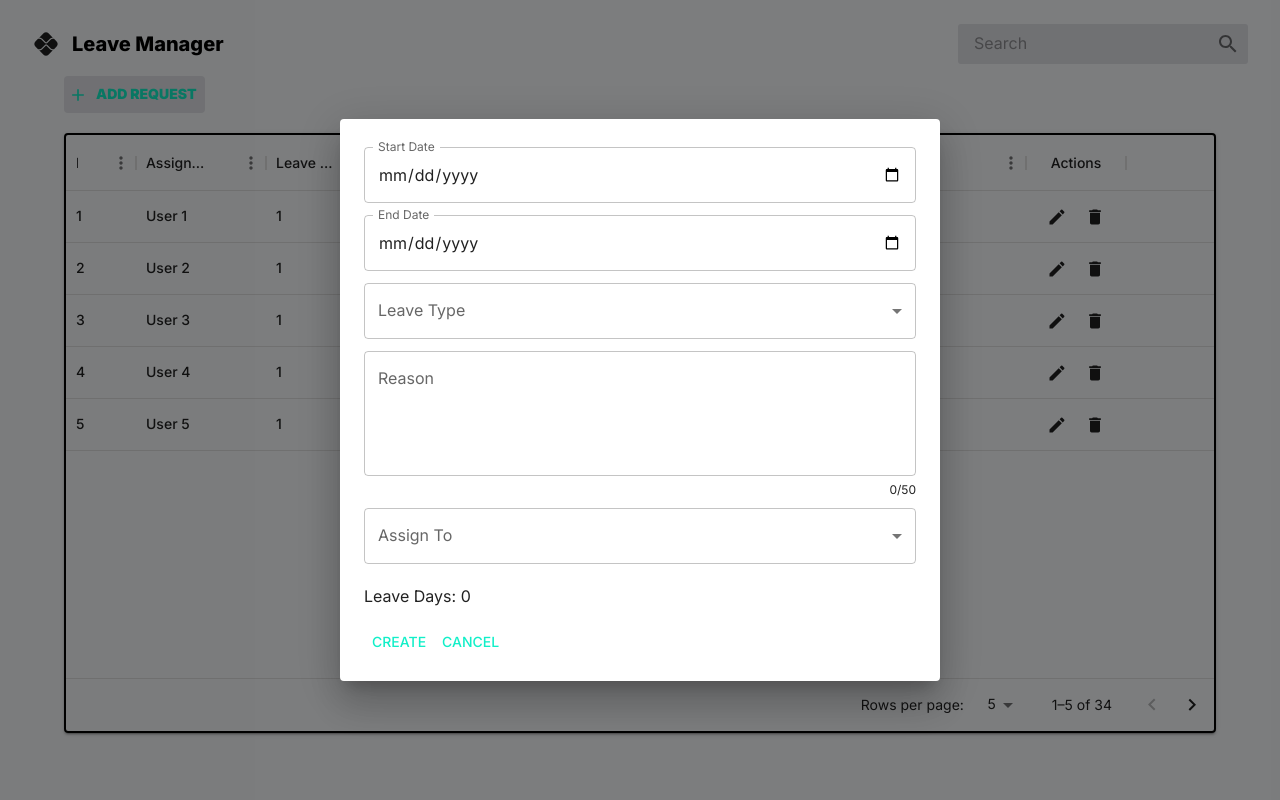
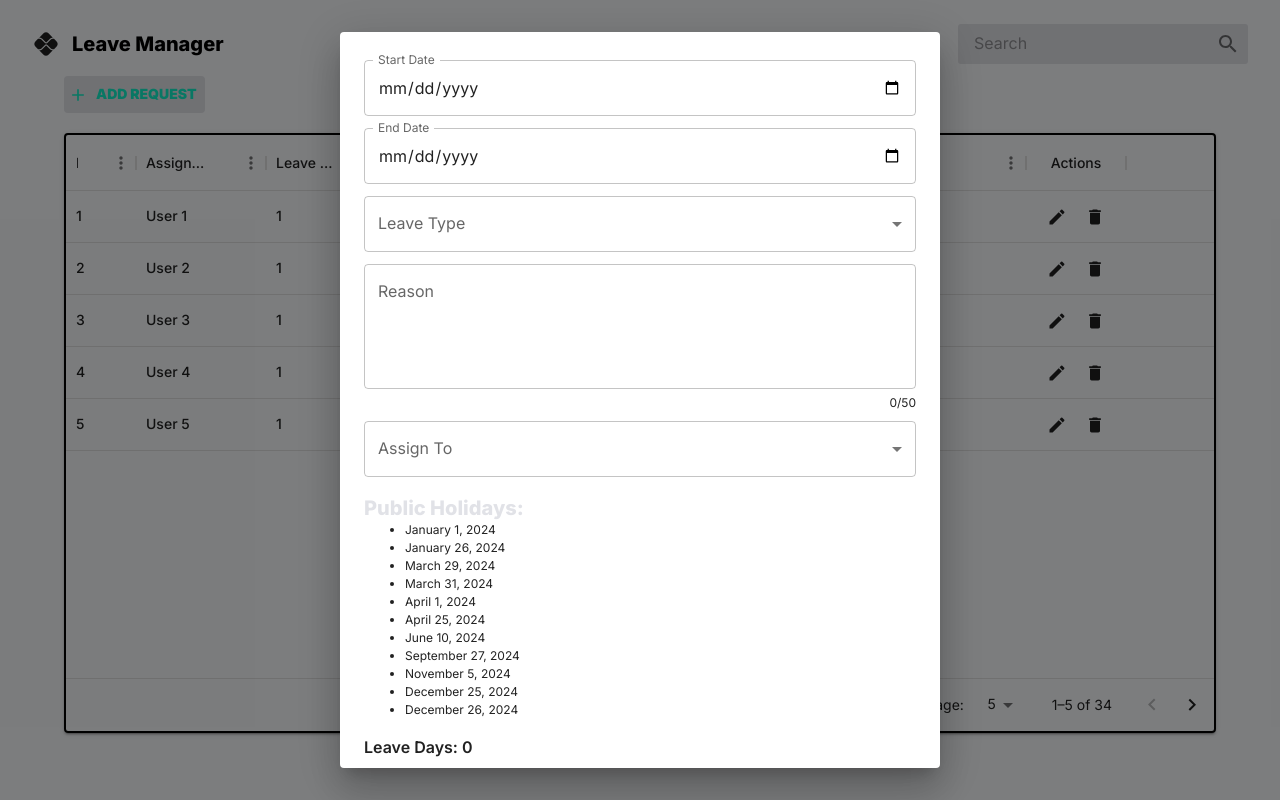
Before and after one commit to Fredbian/leave_management_system, a React (Vite) app: page / in a window 1280 px wide. Both pictures are taken after a click on the button "ADD REQUEST". Built offline with nearby package versions, Linux system fonts and the light colour scheme; data requests are answered from the project's data file.

Commit message:
added public holiday feature

```diff
--- a/src/components/LeaveRequestForm/index.tsx
+++ b/src/components/LeaveRequestForm/index.tsx
@@ -8,6 +8,7 @@ import {
   Button,
   Typography,
   Box,
+  useTheme,
 } from '@mui/material';
 import { isWeekend, format } from 'date-fns';
 import { SelectChangeEvent } from '@mui/material/Select';
@@ -41,6 +42,21 @@ const userList = [
   'User 10',
 ];
 
+const publicHolidays: Date[] = [
+  new Date('2024-01-01'), // New Year's Day
+  new Date('2024-01-26'), // Australia Day
+  new Date('2024-03-29'), // Good Friday
+  new Date('2024-03-31'), // Easter Sunday
+  new Date('2024-04-1'), // Easter Monday
+  new Date('2024-04-25'), // ANZAC Day
+  new Date('2024-06-10'), // King's Birthday
+  new Date('2024-09-27'), // Friday before the AFL Grand Final
+  new Date('2024-11-05'), // Melbourne Cup
+  new Date('2024-12-25'), // Christmas Day
+  new Date('2024-12-26'), // Boxing Day
+  // Add more public holidays as needed
+];
+
 const LeaveRequestForm: React.FC<LeaveRequestFormProps> = ({
   request,
   onChange,
@@ -50,7 +66,23 @@ const LeaveRequestForm: React.FC<LeaveRequestFormProps> = ({
   setRequest,
   existingRequests,
 }) => {
-  const calculateLeaveDays = (startDate: Date, endDate: Date) => {
+  const { palette } = useTheme();
+
+  const isPublicHoliday = (date: Date, publicHolidays: Date[]): boolean => {
+    return publicHolidays.some((holiday) => {
+      return (
+        date.getDate() === holiday.getDate() &&
+        date.getMonth() === holiday.getMonth() &&
+        date.getFullYear() === holiday.getFullYear()
+      );
+    });
+  };
+
+  const calculateLeaveDays = (
+    startDate: Date,
+    endDate: Date,
+    publicHolidays: Date[]
+  ) => {
     let days = 0;
     const currentDate = new Date(startDate);
     const today = new Date();
@@ -64,7 +96,7 @@ const LeaveRequestForm: React.FC<LeaveRequestFormProps> = ({
     }
 
     while (currentDate <= endDate) {
-      if (!isWeekend(currentDate)) {
+      if (!isWeekend(currentDate) && !isPublicHoliday(currentDate, publicHolidays)) {
         days++;
       }
       currentDate.setDate(currentDate.getDate() + 1);
@@ -100,7 +132,7 @@ const LeaveRequestForm: React.FC<LeaveRequestFormProps> = ({
             [name]: dateValue,
           }));
         } else {
-          const days = calculateLeaveDays(startDate, endDate);
+          const days = calculateLeaveDays(startDate, endDate, publicHolidays);
           console.log(days);
 
           setRequest((prevState) => ({
@@ -242,6 +274,71 @@ const LeaveRequestForm: React.FC<LeaveRequestFormProps> = ({
     }
   };
 
+  // ---- Public Holiday List ----
+  const PublicHolidaysList = ({
+    publicHolidays,
+    startDate,
+    endDate,
+  }: {
+    publicHolidays: Date[];
+    startDate: Date | null;
+    endDate: Date | null;
+  }) => {
+    // const today = new Date();
+
+    return (
+      <Box mt={2}>
+        <Typography variant="h3">Public Holidays:</Typography>
+        <ul style={{ margin: 1 }}>
+          {publicHolidays.map((holiday, index) => (
+            <li key={index} style={{ fontSize: '12px' }}>
+              {format(holiday, 'MMMM d, yyyy')}
+            </li>
+          ))}
+        </ul>
+        <Typography
+          variant="subtitle1"
+          fontWeight={600}
+          color={
+            startDate &&
+            publicHolidays.some(
+              (holiday) => holiday.getTime() === startDate.getTime()
+            )
+              ? 'error'
+              : 'textSecondary'
+          }
+        >
+          {startDate &&
+          publicHolidays.some(
+            (holiday) => holiday.getTime() === startDate.getTime()
+          )
+            ? 'Start date is a public holiday!'
+            : ''}
+        </Typography>
+        <Typography
+          variant="subtitle1"
+          fontWeight={600}
+          color={
+            endDate &&
+            publicHolidays.some(
+              (holiday) => holiday.getTime() === endDate.getTime()
+            )
+              ? 'error'
+              : 'textSecondary'
+          }
+        >
+          {endDate &&
+          publicHolidays.some(
+            (holiday) => holiday.getTime() === endDate.getTime()
+          )
+            ? 'End date is a public holiday!'
+            : ''}
+        </Typography>
+      </Box>
+    );
+  };
+  // ----------------------------
+
   return (
     <DialogContent>
       <TextField
@@ -313,9 +410,20 @@ const LeaveRequestForm: React.FC<LeaveRequestFormProps> = ({
           ))}
         </Select>
       </FormControl>
-      <p>Leave Days: {request.leaveDays}</p>
-      <Button onClick={handleCreate}>Create</Button>
-      <Button onClick={onCancel}>Cancel</Button>
+      <PublicHolidaysList publicHolidays={publicHolidays} startDate={request.startDate} endDate={request.endDate} />
+      <p style={{fontWeight: 600}}>Leave Days: {request.leaveDays}</p>
+      <Button
+        onClick={handleCreate}
+        sx={{ bgcolor: `${palette.grey[200]}`, mr: '10px', fontWeight: 800 }}
+      >
+        Create
+      </Button>
+      <Button
+        onClick={onCancel}
+        sx={{ bgcolor: `${palette.grey[200]}`, fontWeight: 800 }}
+      >
+        Cancel
+      </Button>
     </DialogContent>
   );
 };
```
